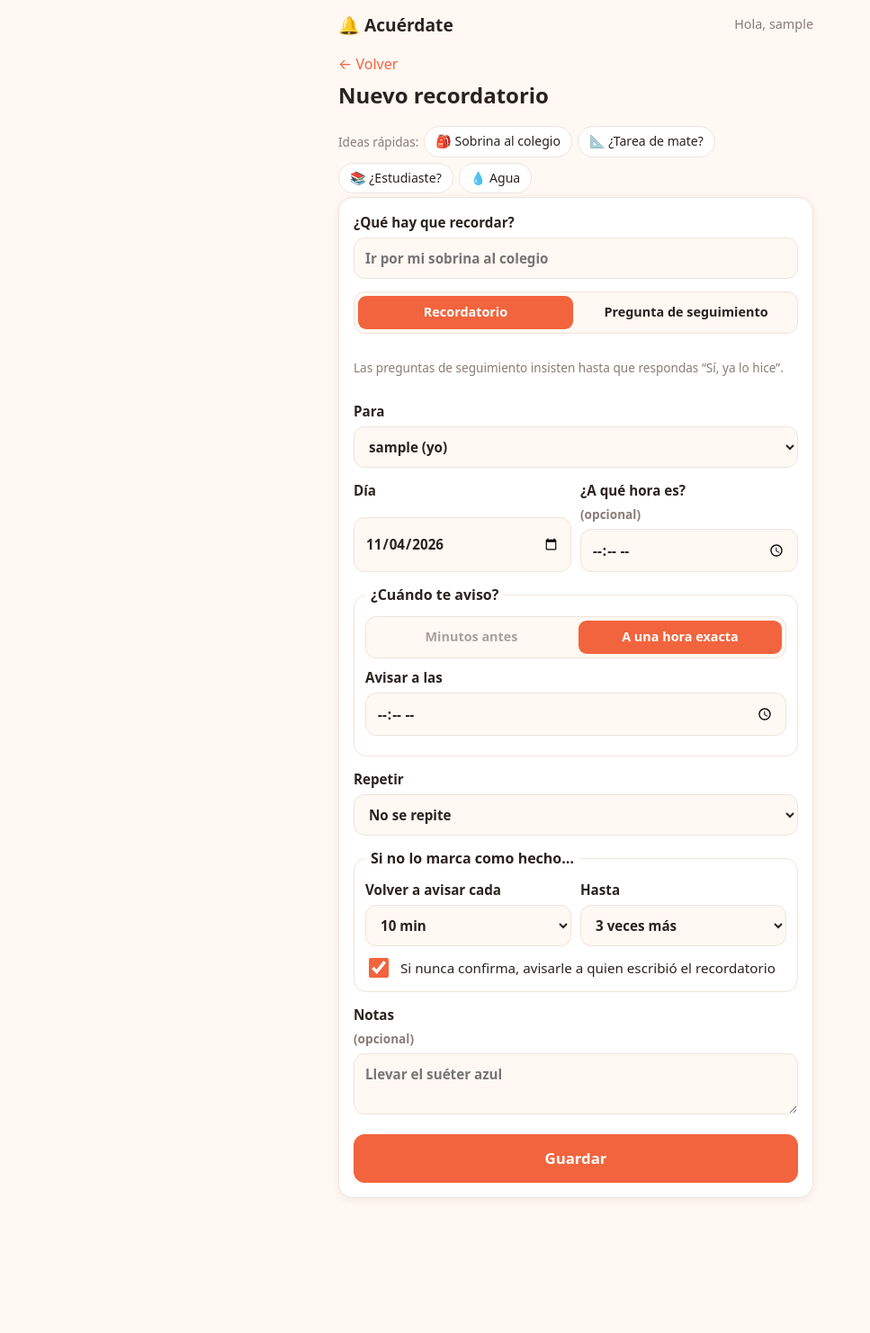
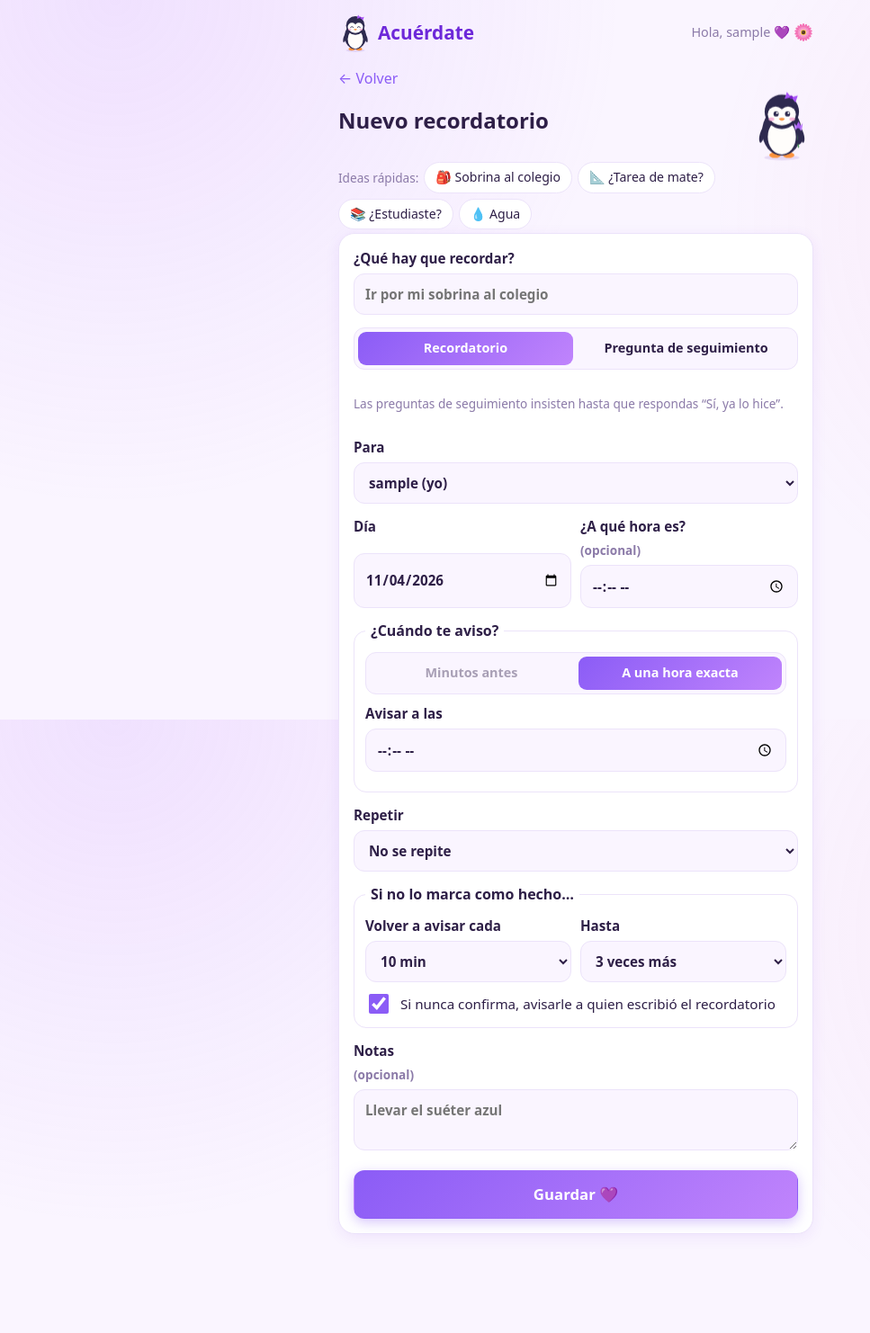
Before and after one commit to FernandoSerrano07/mi-ni-a, a Flask app: page /nuevo in a window 1280 px wide. Shown: the whole page at 90% size, without its empty margins (0-967 px from the left). Before the commit the page ends 1332 px from the top, so only its background shows below. Run offline with Flask 3, Linux system fonts and the light colour scheme; the visitor is signed in with stand-in values (Sample User, id 1); data comes from the database, SQL or seed files in the repository.

Commit message:
Diseño morado con tulipanes, gerberas y pingüinos
Co-Authored-By: Claude Opus 5.5 <noreply@anthropic.com>
Claude-Session: https://claude.ai/code/session_01BfgkmiXvKcjAva78wAJLcc

```diff
--- a/app/__init__.py
+++ b/app/__init__.py
@@ -10,7 +10,7 @@ from .models import User, db
 
 login_manager = LoginManager()
 login_manager.login_view = "main.login"
-login_manager.login_message = "Inicia sesión para continuar"
+login_manager.login_message = None
 
 
 @login_manager.user_loader
--- a/app/routes.py
+++ b/app/routes.py
@@ -215,7 +215,7 @@ def reminder_action(rid, accion):
         r.mark_done(local_tz())
         if r.created_by_id != current_user.id:
             _notify_creator_done(r, current_user)
-        flash("¡Listo! 🎉", "ok")
+        flash("¡Listo, bien hecho! 💜", "ok")
     elif accion == "posponer":
         r.snooze(int(request.form.get("min", 10)))
         flash(f"Te lo recuerdo en {request.form.get('min', 10)} minutos ⏳", "ok")
@@ -296,7 +296,7 @@ def unsubscribe():
 @csrf_protect
 def test_push():
     n = send_to_user(current_user, {
-        "title": "🔔 ¡Así se verán tus recordatorios!",
+        "title": "🐧 ¡Así se verán tus recordatorios! 💜",
         "body": "Si ves esto, las notificaciones funcionan.",
         "tag": "test", "kind": "info", "url": "/", "speak": "Las notificaciones funcionan",
     })
--- a/app/scheduler.py
+++ b/app/scheduler.py
@@ -14,8 +14,8 @@ log = logging.getLogger(__name__)
 # Frases para cuando insiste (seguimiento), para que no se sienta robótico
 FOLLOWUP_PREFIXES = [
     "¿Ya lo hiciste? 👀",
-    "Recordatorio otra vez 🔔",
-    "No lo olvides 💛",
+    "El pingüino te recuerda 🐧",
+    "No lo olvides 💜",
     "Seguimos esperando ✅",
 ]
 
--- a/app/static/style.css
+++ b/app/static/style.css
@@ -1,13 +1,17 @@
 :root {
-  --bg: #fff8f3; --card: #ffffff; --ink: #2b2220; --muted: #8a7b76; --line: #f0e4dd;
-  --brand: #f2643d; --brand-ink: #fff; --ok: #1f9d6b; --warn: #d98a00; --hot: #e0324b;
-  --radius: 16px; --shadow: 0 2px 10px rgba(80, 40, 20, .07);
+  --bg: #faf5ff; --card: #ffffff; --ink: #2e1f47; --muted: #8b7aa8; --line: #ece3fa;
+  --brand: #8b5cf6; --brand-2: #c084fc; --brand-dark: #6d28d9; --brand-ink: #fff; --soft: #f3e8ff;
+  --ok: #22a37a; --warn: #e08a00; --hot: #db2777;
+  --radius: 18px; --shadow: 0 4px 16px rgba(109, 40, 217, .08);
 }
 @media (prefers-color-scheme: dark) {
-  :root { --bg: #1b1614; --card: #262020; --ink: #f6ece8; --muted: #a8968f; --line: #3a302d; --shadow: none; }
+  :root { --bg: #1a1426; --card: #251c35; --ink: #f3ecff; --muted: #a899c4; --line: #382b4f; --soft: #2f2245; --shadow: none; }
 }
 * { box-sizing: border-box; }
-html, body { margin: 0; background: var(--bg); color: var(--ink);
+html, body { margin: 0; background: var(--bg);
+  background-image: radial-gradient(circle at 10% 0%, rgba(192, 132, 252, .18), transparent 40%),
+                    radial-gradient(circle at 100% 30%, rgba(244, 114, 182, .10), transparent 35%);
+  background-attachment: fixed; color: var(--ink);
   font: 16px/1.45 system-ui, -apple-system, "Segoe UI", Roboto, sans-serif; -webkit-tap-highlight-color: transparent; }
 .app { max-width: 560px; margin: 0 auto; padding: env(safe-area-inset-top) 16px 110px; }
 h1 { font-size: 1.5rem; margin: .4rem 0 1rem; }
@@ -15,32 +19,37 @@ a { color: var(--brand); text-decoration: none; }
 .muted { color: var(--muted); } .small { font-size: .85rem; }
 
 .top { display: flex; justify-content: space-between; align-items: center; padding: 14px 0 6px; }
-.brand { font-weight: 800; font-size: 1.2rem; color: var(--ink); }
-.hello { color: var(--muted); font-size: .9rem; }
+.brand { font-weight: 800; font-size: 1.3rem; color: var(--brand-dark); display: flex; align-items: center; gap: 6px; }
+.hello { color: var(--muted); font-size: .9rem; display: flex; align-items: center; gap: 4px; }
+@media (prefers-color-scheme: dark) { .brand { color: var(--brand-2); } }
 
-.flash { padding: 10px 14px; border-radius: 12px; margin: 8px 0; background: var(--card); border: 1px solid var(--line); }
+.flash { display: flex; align-items: center; gap: 8px; padding: 10px 14px; border-radius: 12px; margin: 8px 0; background: var(--card); border: 1px solid var(--line); }
 .flash.ok { border-color: var(--ok); } .flash.error { border-color: var(--hot); color: var(--hot); } .flash.warn { border-color: var(--warn); }
 
 .card { background: var(--card); border-radius: var(--radius); padding: 16px; box-shadow: var(--shadow); border: 1px solid var(--line); }
-.banner { display: flex; gap: 12px; align-items: center; justify-content: space-between; background: #fff1e6;
+.banner { display: flex; gap: 10px; align-items: center; justify-content: space-between; background: var(--soft);
   border: 2px solid var(--brand); border-radius: var(--radius); padding: 14px; margin: 8px 0 14px; }
-@media (prefers-color-scheme: dark) { .banner { background: #3a2219; } }
+.banner-text { flex: 1; }
 .banner p { margin: 2px 0 0; font-size: .9rem; }
 
 .tabs { display: flex; gap: 6px; background: var(--card); padding: 4px; border-radius: 999px; border: 1px solid var(--line); margin: 6px 0 4px; }
 .tabs a { flex: 1; text-align: center; padding: 8px; border-radius: 999px; color: var(--muted); font-weight: 600; }
-.tabs a.on { background: var(--brand); color: var(--brand-ink); }
+.tabs a.on { background: linear-gradient(135deg, var(--brand), var(--brand-2)); color: var(--brand-ink); }
 
 .sec { font-size: 1rem; margin: 22px 0 8px; color: var(--muted); text-transform: uppercase; letter-spacing: .04em; }
 .sec.hot { color: var(--hot); } .sec.warn { color: var(--warn); }
 
-.rem { background: var(--card); border-radius: var(--radius); padding: 14px; margin: 10px 0; box-shadow: var(--shadow);
+.rem { position: relative; overflow: hidden; background: var(--card); border-radius: var(--radius); padding: 14px; margin: 10px 0; box-shadow: var(--shadow);
   border: 1px solid var(--line); border-left: 6px solid var(--brand); }
 .rem.sonando { border-left-color: var(--hot); animation: pulse 2s infinite; }
 .rem.missed { border-left-color: var(--warn); }
 .rem.done { border-left-color: var(--ok); opacity: .7; }
 .rem.highlight { outline: 3px solid var(--brand); }
-@keyframes pulse { 50% { box-shadow: 0 0 0 6px rgba(224, 50, 75, .12); } }
+@keyframes pulse { 50% { box-shadow: 0 0 0 6px rgba(219, 39, 119, .14); } }
+.rem-flower { position: absolute; top: -8px; right: -8px; opacity: .85; pointer-events: none; }
+.rem-flower svg { animation: spin 40s linear infinite; }
+.rem-title { padding-right: 22px; }
+.cheer { display: flex; align-items: center; gap: 8px; margin: 0 0 4px; color: var(--hot); font-weight: 600; font-size: .92rem; }
 .rem-title { font-weight: 700; font-size: 1.08rem; }
 .rem-meta { color: var(--muted); font-size: .9rem; margin-top: 2px; }
 .rem-meta b { color: var(--ink); }
@@ -53,17 +62,18 @@ a { color: var(--brand); text-decoration: none; }
 
 .btn { display: inline-flex; align-items: center; justify-content: center; gap: 6px; border: 1px solid var(--line);
   background: var(--card); color: var(--ink); padding: 9px 14px; border-radius: 12px; font: inherit; font-weight: 600; cursor: pointer; }
-.btn.primary { background: var(--brand); color: var(--brand-ink); border-color: var(--brand); }
+.btn.primary { background: linear-gradient(135deg, var(--brand), var(--brand-2)); color: var(--brand-ink); border-color: transparent;
+  box-shadow: 0 4px 14px rgba(139, 92, 246, .35); }
 .btn.ok { background: var(--ok); color: #fff; border-color: var(--ok); }
 .btn.ghost { background: transparent; }
 .btn.danger { color: var(--hot); border-color: var(--hot); margin-top: 16px; }
 .btn.big { width: 100%; padding: 14px; font-size: 1.05rem; margin-top: 8px; }
 
 .fab { position: fixed; right: max(20px, calc(50vw - 260px)); bottom: calc(24px + env(safe-area-inset-bottom));
-  width: 64px; height: 64px; border-radius: 50%; background: var(--brand); color: #fff; font-size: 2.2rem;
-  display: flex; align-items: center; justify-content: center; box-shadow: 0 6px 20px rgba(242, 100, 61, .45); }
+  width: 64px; height: 64px; border-radius: 50%; background: linear-gradient(135deg, var(--brand), #d946ef); color: #fff; font-size: 2.2rem;
+  display: flex; align-items: center; justify-content: center; box-shadow: 0 6px 20px rgba(139, 92, 246, .5); z-index: 5; }
 
-.empty { text-align: center; padding: 30px 10px; font-size: 1.1rem; }
+.empty { text-align: center; padding: 20px 10px; font-size: 1.1rem; display: grid; justify-items: center; gap: 4px; }
 details { margin-top: 20px; } summary { cursor: pointer; color: var(--muted); font-weight: 600; padding: 6px 0; }
 .settings .card { display: grid; gap: 12px; margin-top: 8px; }
 
@@ -84,7 +94,7 @@ legend { font-weight: 700; padding: 0 6px; }
 .seg { display: flex; gap: 6px; background: var(--bg); padding: 4px; border-radius: 12px; border: 1px solid var(--line); }
 .seg-opt { flex: 1; display: block; text-align: center; padding: 8px 6px; border-radius: 9px; font-weight: 600; cursor: pointer; font-size: .9rem; }
 .seg-opt input { display: none; }
-.seg-opt:has(input:checked) { background: var(--brand); color: #fff; }
+.seg-opt:has(input:checked) { background: linear-gradient(135deg, var(--brand), var(--brand-2)); color: #fff; }
 .seg-opt:has(input:disabled) { opacity: .4; }
 .chips { display: flex; flex-wrap: wrap; gap: 6px; align-items: center; margin-bottom: 4px; }
 .chip { border: 1px solid var(--line); background: var(--card); color: var(--ink); border-radius: 999px; padding: 6px 12px; font: inherit; font-size: .88rem; cursor: pointer; }
@@ -93,6 +103,27 @@ legend { font-weight: 700; padding: 0 6px; }
 [hidden] { display: none !important; }
 
 /* Login */
-.login { padding-top: 12vh; text-align: center; }
-.login-logo { font-size: 3.5rem; }
+.login { padding-top: 6vh; text-align: center; }
+.login h1 { color: var(--brand-dark); font-size: 2rem; margin-bottom: .2rem; }
+@media (prefers-color-scheme: dark) { .login h1 { color: var(--brand-2); } }
+.login-hero { display: flex; justify-content: center; align-items: flex-end; gap: 0; }
+.login-hero .hero-l { margin-right: -6px; } .login-hero .hero-r { margin-left: -10px; }
+.login-garden { margin-top: 30px; }
 .login .card { display: grid; gap: 14px; text-align: left; margin-top: 18px; }
+
+/* Decoración */
+.deco { display: inline-block; vertical-align: middle; flex: none; }
+.garden { display: flex; justify-content: center; align-items: flex-end; gap: 2px; margin: 34px -16px 0; overflow: hidden;
+  padding-bottom: 4px; border-bottom: 3px solid #b9e4c1; }
+.garden .deco { transform-origin: bottom center; animation: sway 4s ease-in-out infinite alternate; }
+.garden .deco:nth-child(2n) { animation-delay: -1.5s; animation-duration: 5s; }
+.garden .deco:nth-child(3n) { animation-delay: -3s; }
+.form-head { display: flex; align-items: center; justify-content: space-between; }
+.penguin.hola .wave { transform-origin: 92px 72px; animation: wave 1.6s ease-in-out infinite; }
+.penguin { animation: bob 3s ease-in-out infinite; }
+.brand-peng, .flash .penguin, .cheer .penguin { animation: none; }
+@keyframes sway { from { transform: rotate(-3deg); } to { transform: rotate(3deg); } }
+@keyframes wave { 0%, 100% { transform: rotate(0); } 50% { transform: rotate(-22deg); } }
+@keyframes bob { 0%, 100% { transform: translateY(0); } 50% { transform: translateY(-4px); } }
+@keyframes spin { to { transform: rotate(360deg); } }
+@media (prefers-reduced-motion: reduce) { .deco, .deco * { animation: none !important; } }
--- a/app/static/sw.js
+++ b/app/static/sw.js
@@ -54,7 +54,7 @@ self.addEventListener("notificationclick", (event) => {
         body: JSON.stringify({ token: data.token, action: event.action, minutes: 10 }),
       }).then(async (res) => {
         if (event.action === "done" && res.ok) {
-          await self.registration.showNotification("¡Bien hecho! 🎉", {
+          await self.registration.showNotification("¡Bien hecho! 🐧💜", {
             body: data.title ? `Marcado como hecho` : "", tag: "ok-" + (data.reminder_id || ""),
             icon: "/static/icons/icon-192.png", badge: "/static/icons/badge-96.png",
           });
--- a/app/templates/_card.html
+++ b/app/templates/_card.html
@@ -1,5 +1,8 @@
+{% from "_deco.html" import gerbera, tulip %}
 {% macro card(r, estado) %}
 <article class="rem {{ estado }} {% if highlight == r.id %}highlight{% endif %}" id="r{{ r.id }}">
+  {% set colores = ["#f472b6", "#a78bfa", "#fb923c", "#c084fc", "#facc15"] %}
+  <span class="rem-flower">{{ gerbera(colores[r.id % 5], size=34, stem=False) }}</span>
   <div class="rem-main">
     <div class="rem-title">
       {% if r.kind == 'checkin' %}❓{% else %}📌{% endif %} {{ r.title }}
--- /dev/null
+++ b/app/templates/_deco.html
@@ -0,0 +1,108 @@
+{# Ilustraciones originales en SVG: tulipanes, gerberas y pingüinos tiernos #}
+
+{% macro tulip(color="#a855f7", dark="#7e22ce", size=40, tilt=0, cls="") %}
+<svg class="deco tulip {{ cls }}" width="{{ size }}" height="{{ (size * 2.25)|int }}" viewBox="0 0 40 90" aria-hidden="true"
+     style="transform: rotate({{ tilt }}deg)">
+  <path d="M20 38 C20 55 19 70 20 90" stroke="#4d9a5b" stroke-width="3" fill="none" stroke-linecap="round"/>
+  <path d="M20 78 C10 70 6 58 8 50 C14 56 19 66 20 78 Z" fill="#6cbf7a"/>
+  <path d="M20 70 C30 64 34 54 33 46 C27 51 22 60 20 70 Z" fill="#5aae69"/>
+  <path d="M8 14 C8 30 12 40 20 40 C28 40 32 30 32 14 L26 22 L20 10 L14 22 Z" fill="{{ color }}"/>
+  <path d="M20 10 L14 22 C14 32 16 39 20 40 C24 39 26 32 26 22 Z" fill="{{ dark }}" opacity=".55"/>
+  <path d="M11 20 C11 27 13 33 16 36" stroke="#fff" stroke-width="1.6" fill="none" opacity=".45" stroke-linecap="round"/>
+</svg>
+{% endmacro %}
+
+{% macro gerbera(color="#f472b6", center="#5b3a1e", size=56, stem=True, cls="") %}
+<svg class="deco gerbera {{ cls }}" width="{{ size }}" height="{{ (size * (1.7 if stem else 1))|int }}"
+     viewBox="0 0 60 {{ 102 if stem else 60 }}" aria-hidden="true">
+  {% if stem %}
+  <path d="M30 40 C31 60 29 80 30 102" stroke="#4d9a5b" stroke-width="3" fill="none" stroke-linecap="round"/>
+  <path d="M30 86 C20 82 14 74 15 66 C22 70 28 78 30 86 Z" fill="#6cbf7a"/>
+  {% endif %}
+  <g transform="translate(30 30)">
+    {% for i in range(18) %}
+    <ellipse rx="4.2" ry="13" cy="-14" fill="{{ color }}" transform="rotate({{ i * 20 }})"/>
+    {% endfor %}
+    {% for i in range(18) %}
+    <ellipse rx="2.6" ry="8" cy="-10" fill="#fff" opacity=".28" transform="rotate({{ i * 20 + 10 }})"/>
+    {% endfor %}
+    <circle r="8.5" fill="#f9c74f"/>
+    <circle r="6" fill="{{ center }}"/>
+    <circle r="2" cx="-2" cy="-2" fill="#fff" opacity=".25"/>
+  </g>
+</svg>
+{% endmacro %}
+
+{#  variant: "hola" (saluda), "tulipan" (sostiene un tulipán), "durmiendo", "feliz" #}
+{% macro penguin(variant="hola", size=110, cls="") %}
+<svg class="deco penguin {{ variant }} {{ cls }}" width="{{ size }}" height="{{ (size * 1.17)|int }}" viewBox="0 0 120 140" aria-hidden="true">
+  <!-- sombra -->
+  <ellipse cx="60" cy="134" rx="34" ry="5" fill="#5b21b6" opacity=".12"/>
+  <!-- patitas -->
+  <ellipse cx="47" cy="129" rx="11" ry="5.5" fill="#fb923c"/>
+  <ellipse cx="73" cy="129" rx="11" ry="5.5" fill="#fb923c"/>
+  <!-- aletas -->
+  {% if variant == "hola" %}
+  <g class="wave"><path d="M95 72 C110 58 116 44 112 40 C106 42 96 56 90 72 Z" fill="#2e2a4f"/></g>
+  {% else %}
+  <path d="M93 70 C104 86 106 102 101 106 C95 100 90 88 88 76 Z" fill="#2e2a4f"/>
+  {% endif %}
+  <path d="M27 70 C16 86 14 102 19 106 C25 100 30 88 32 76 Z" fill="#2e2a4f"/>
+  <!-- cuerpo -->
+  <ellipse cx="60" cy="84" rx="38" ry="46" fill="#2e2a4f"/>
+  <ellipse cx="60" cy="94" rx="27" ry="34" fill="#fffdfb"/>
+  <!-- cabeza -->
+  <circle cx="60" cy="46" r="33" fill="#2e2a4f"/>
+  <circle cx="48" cy="51" r="15" fill="#fffdfb"/>
+  <circle cx="72" cy="51" r="15" fill="#fffdfb"/>
+  <ellipse cx="60" cy="60" rx="20" ry="12" fill="#fffdfb"/>
+  <!-- ojitos -->
+  {% if variant == "durmiendo" %}
+  <path d="M43 50 Q48 54 53 50" stroke="#2e2a4f" stroke-width="2.6" fill="none" stroke-linecap="round"/>
+  <path d="M67 50 Q72 54 77 50" stroke="#2e2a4f" stroke-width="2.6" fill="none" stroke-linecap="round"/>
+  <text x="88" y="22" font-size="13" font-weight="700" fill="#a78bfa" font-family="system-ui">z</text>
+  <text x="98" y="12" font-size="9" font-weight="700" fill="#c4b5fd" font-family="system-ui">z</text>
+  {% elif variant == "feliz" %}
+  <path d="M43 52 Q48 46 53 52" stroke="#2e2a4f" stroke-width="2.8" fill="none" stroke-linecap="round"/>
+  <path d="M67 52 Q72 46 77 52" stroke="#2e2a4f" stroke-width="2.8" fill="none" stroke-linecap="round"/>
+  {% else %}
+  <circle cx="49" cy="50" r="5" fill="#2e2a4f"/><circle cx="71" cy="50" r="5" fill="#2e2a4f"/>
+  <circle cx="50.8" cy="48.2" r="1.8" fill="#fff"/><circle cx="72.8" cy="48.2" r="1.8" fill="#fff"/>
+  {% endif %}
+  <!-- cachetes -->
+  <ellipse cx="40" cy="60" rx="5.5" ry="3.5" fill="#f9a8d4" opacity=".8"/>
+  <ellipse cx="80" cy="60" rx="5.5" ry="3.5" fill="#f9a8d4" opacity=".8"/>
+  <!-- piquito -->
+  <path d="M54 59 Q60 56 66 59 Q60 67 54 59 Z" fill="#fb923c"/>
+  <!-- moñito morado -->
+  <g transform="translate(78 18) rotate(18)">
+    <path d="M0 0 L-11 -7 L-11 7 Z" fill="#a855f7"/>
+    <path d="M0 0 L11 -7 L11 7 Z" fill="#a855f7"/>
+    <circle r="3.4" fill="#7e22ce"/>
+  </g>
+  {% if variant == "tulipan" %}
+  <!-- sostiene un tulipán -->
+  <g transform="translate(86 62)">
+    <path d="M6 22 C6 34 5 44 6 52" stroke="#4d9a5b" stroke-width="2.6" fill="none" stroke-linecap="round"/>
+    <path d="M-2 6 C-2 17 1 24 6 24 C11 24 14 17 14 6 L10 11 L6 3 L2 11 Z" fill="#c084fc"/>
+    <path d="M6 3 L2 11 C2 18 4 23 6 24 C8 23 10 18 10 11 Z" fill="#9333ea" opacity=".5"/>
+  </g>
+  <path d="M93 104 C98 98 96 88 91 82" stroke="#2e2a4f" stroke-width="9" fill="none" stroke-linecap="round"/>
+  {% endif %}
+</svg>
+{% endmacro %}
+
+{# Franja de jardín con tulipanes y gerberas alternados #}
+{% macro garden(cls="") %}
+<div class="garden {{ cls }}" aria-hidden="true">
+  {{ tulip("#c084fc", "#9333ea", 30, -6) }}
+  {{ gerbera("#f472b6", size=44) }}
+  {{ tulip("#a855f7", "#6b21a8", 36, 4) }}
+  {{ gerbera("#fb923c", size=38) }}
+  {{ tulip("#f0abfc", "#c026d3", 28, -3) }}
+  {{ gerbera("#a78bfa", size=46) }}
+  {{ tulip("#ec4899", "#be185d", 32, 6) }}
+  {{ gerbera("#facc15", "#6b3d12", 40) }}
+  {{ tulip("#8b5cf6", "#5b21b6", 34, -4) }}
+</div>
+{% endmacro %}
--- a/app/templates/base.html
+++ b/app/templates/base.html
@@ -1,9 +1,10 @@
+{% from "_deco.html" import penguin, gerbera, tulip, garden %}
 <!doctype html>
 <html lang="es">
 <head>
   <meta charset="utf-8">
   <meta name="viewport" content="width=device-width, initial-scale=1, viewport-fit=cover">
-  <meta name="theme-color" content="#f2643d">
+  <meta name="theme-color" content="#8b5cf6">
   <meta name="apple-mobile-web-app-capable" content="yes">
   <meta name="apple-mobile-web-app-status-bar-style" content="default">
   <meta name="apple-mobile-web-app-title" content="Acuérdate">
@@ -18,13 +19,13 @@
   <div class="app">
     {% if current_user.is_authenticated %}
     <header class="top">
-      <a href="{{ url_for('main.index') }}" class="brand">🔔 Acuérdate</a>
-      <span class="hello">Hola, {{ current_user.display_name }}</span>
+      <a href="{{ url_for('main.index') }}" class="brand">{{ penguin("feliz", 38, "brand-peng") }}<span>Acuérdate</span></a>
+      <span class="hello">Hola, {{ current_user.display_name }} 💜 {{ gerbera("#f472b6", size=22, stem=False) }}</span>
     </header>
     {% endif %}
 
     {% with msgs = get_flashed_messages(with_categories=true) %}
-      {% for cat, m in msgs %}<div class="flash {{ cat }}">{{ m }}</div>{% endfor %}
+      {% for cat, m in msgs %}<div class="flash {{ cat }}">{% if cat == 'ok' %}{{ penguin("feliz", 30) }}{% endif %}<span>{{ m }}</span></div>{% endfor %}
     {% endwith %}
 
     <main>{% block content %}{% endblock %}</main>
--- a/app/templates/form.html
+++ b/app/templates/form.html
@@ -1,8 +1,13 @@
 {% extends "base.html" %}
-{% block title %}{{ 'Editar' if r else 'Nuevo' }} recordatorio{% endblock %}
+{% from "_deco.html" import penguin, gerbera, tulip, garden %}
+{% block title %}{{ 'Editar' if r else 'Nuevo' }} recordatorio{{ garden() }}
+{% endblock %}
 {% block content %}
 <a href="{{ url_for('main.index') }}" class="back">← Volver</a>
-<h1>{{ 'Editar recordatorio' if r else 'Nuevo recordatorio' }}</h1>
+<div class="form-head">
+  <h1>{{ 'Editar recordatorio' if r else 'Nuevo recordatorio' }}</h1>
+  {{ penguin("tulipan", 70) }}
+</div>
 
 {% if not r %}
 <div class="chips" id="plantillas">
@@ -93,7 +98,7 @@
     <textarea name="notas" rows="2" placeholder="Llevar el suéter azul">{{ v.notas or '' }}</textarea>
   </label>
 
-  <button class="btn primary big" type="submit">Guardar</button>
+  <button class="btn primary big" type="submit">Guardar 💜</button>
 </form>
 
 {% if r %}
```
Also changed, not shown: app/templates/index.html (+11 -2 lines), app/templates/login.html (+8 -2 lines), README.md, app/static/icons/badge-96.png, app/static/icons/icon-192.png, app/static/icons/icon-512.png, app/static/icons/icon-maskable-512.png, app/static/manifest.webmanifest.
